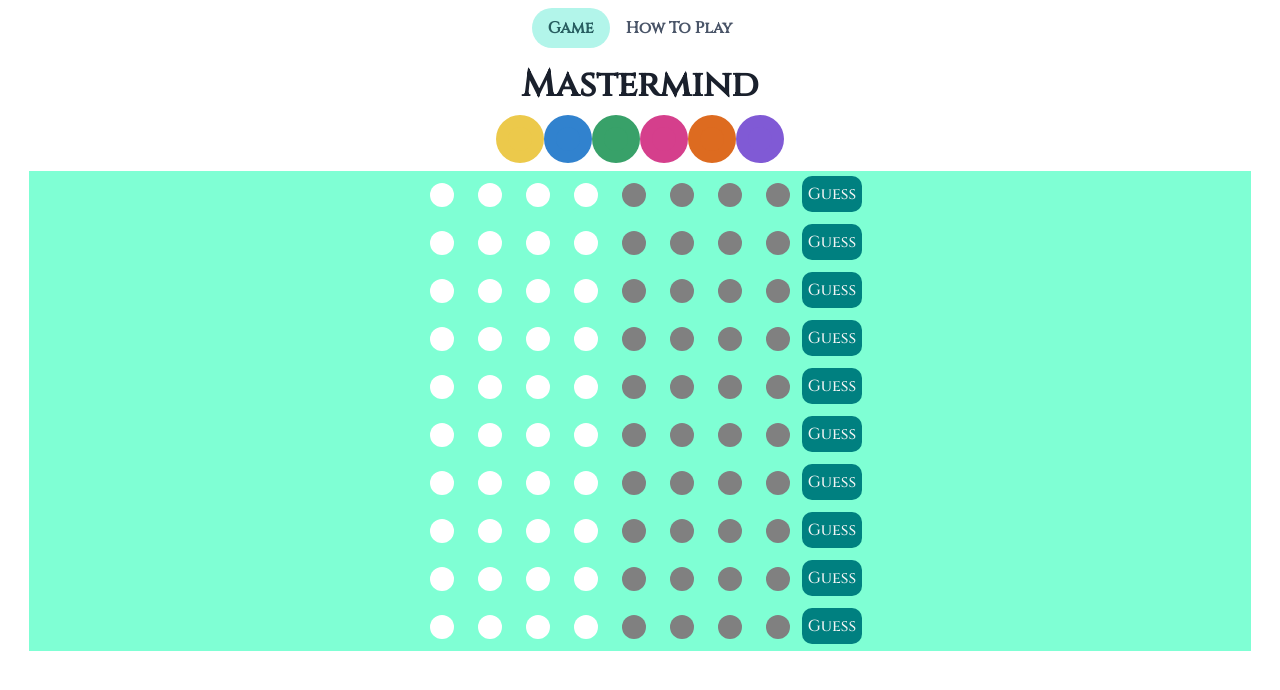
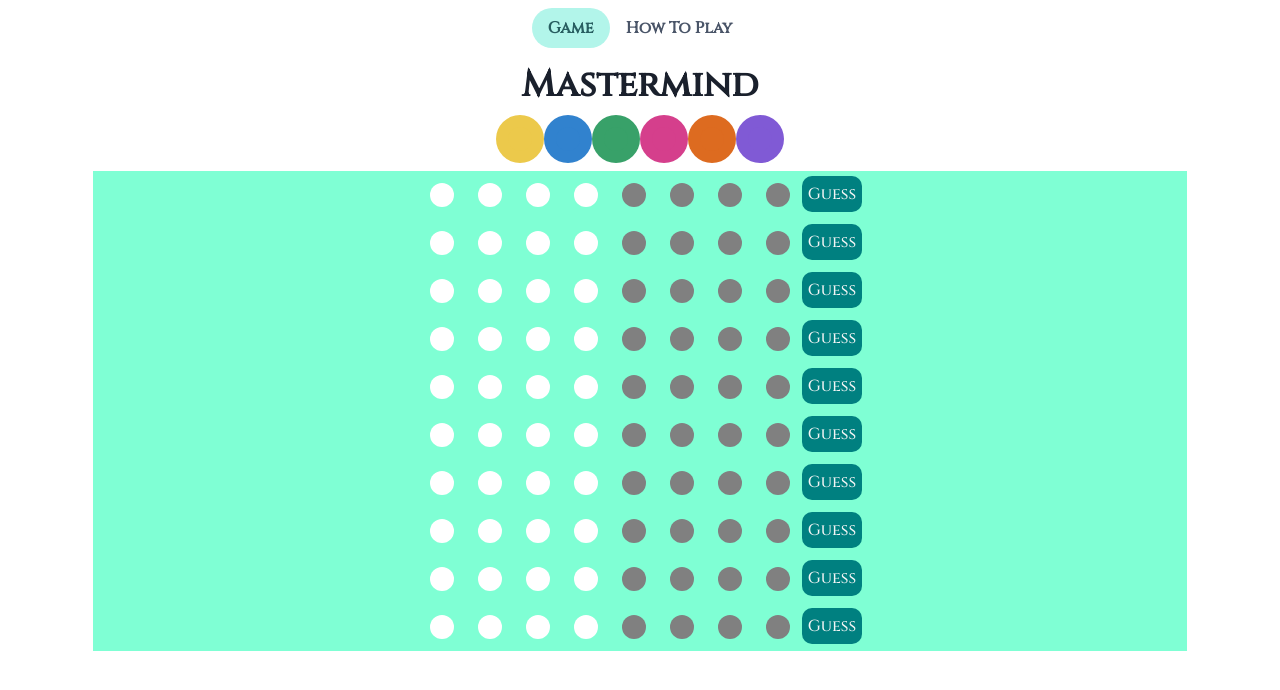
Before and after one commit to BethanL19/mastermind2.0, a React (Vite) app: page / in a window 1280 px wide. Shown: the top 690 px of the page. Built offline with nearby package versions, Linux system fonts and the light colour scheme.

Commit message:
change margin & no bullet points

```diff
--- a/src/Instructions.tsx
+++ b/src/Instructions.tsx
@@ -16,11 +16,9 @@
                 <li>
                     When a guess is made pegs on the righthand side will
                     populate as followed:
-                    <ul>
-                        <li>red = right colour, right place</li>
-                        <li>white = right colour, wrong place</li>
-                        <li>black = wrong colour</li>
-                    </ul>
+                    <li>red = right colour, right place</li>
+                    <li>white = right colour, wrong place</li>
+                    <li>black = wrong colour</li>
                 </li>
             </ul>
         </>
--- a/src/style.css
+++ b/src/style.css
@@ -1,8 +1,8 @@
 @import url("https://fonts.googleapis.com/css2?family=Cinzel:wght@500&display=swap");
 .Board {
     background-color: aquamarine;
-    margin-left: 1vw;
-    margin-right: 1vw;
+    margin-left: 6vw;
+    margin-right: 6vw;
 }
 .Title {
     display: flex;
@@ -33,4 +33,5 @@
     flex-direction: column;
     align-items: center;
     justify-content: center;
+    list-style-type: none;
 }
```
